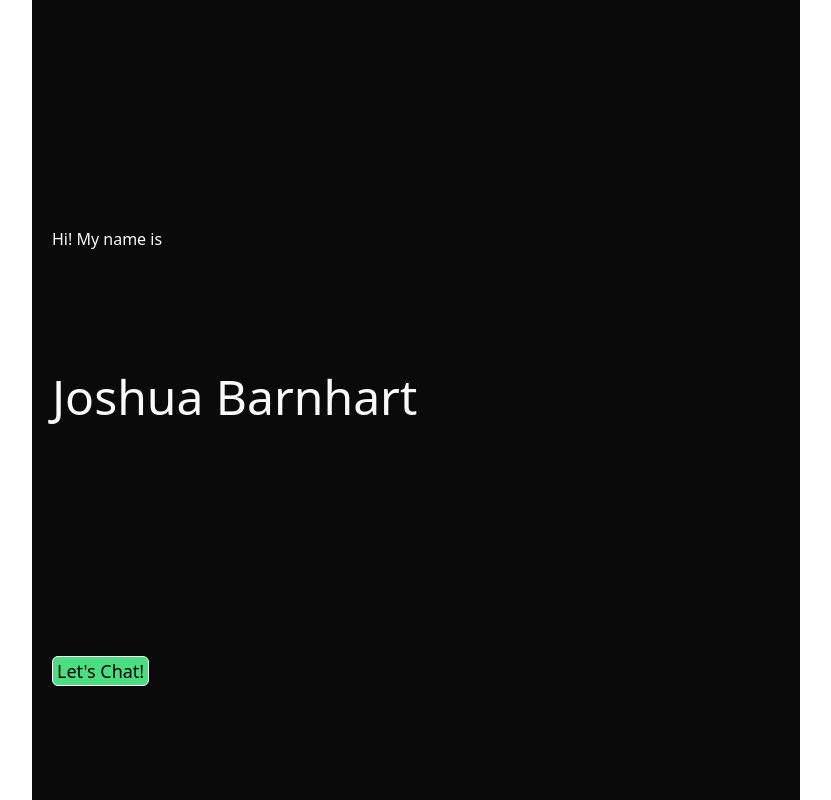
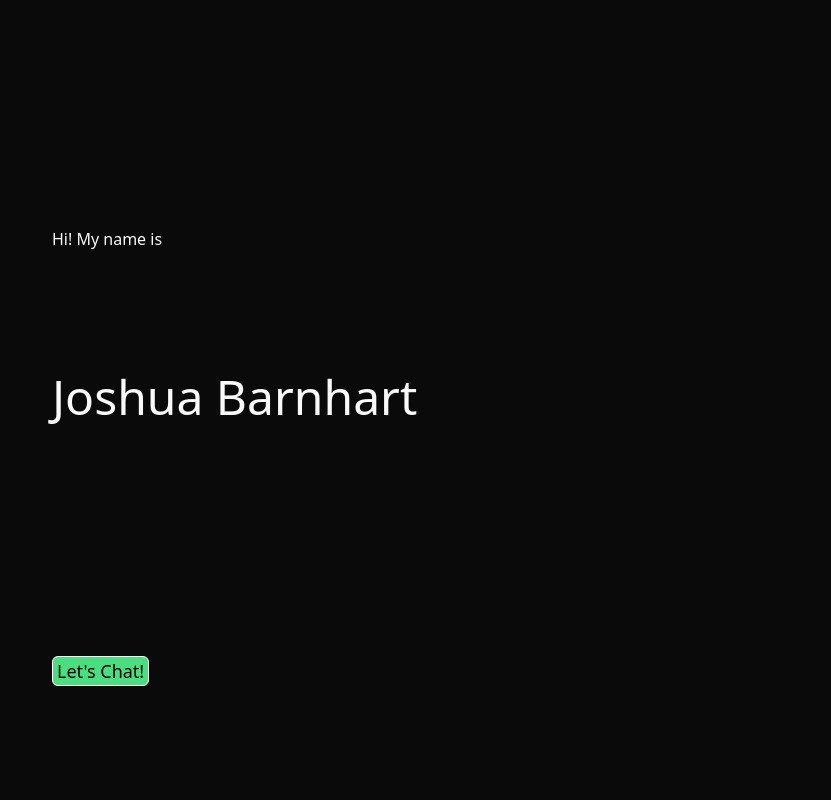
Before and after one commit to jrbarnhart/portfolio, a React (Vite) app: page / in a window 1280 px wide. Shown: the whole page, without its empty margins (224-1055 px from the left). Built offline with nearby package versions, Linux system fonts and the light colour scheme; the HTML template or start-up script is replaced by a standard one.

Commit message:
Remove max w

```diff
--- a/src/Layout.tsx
+++ b/src/Layout.tsx
@@ -7,7 +7,7 @@ import Skills from "./components/Skills/Skills";
 
 const MainLayout = () => {
   return (
-    <main className="justify-self-center grid gap-y-5 h-screen w-screen max-w-[768px] overflow-y-auto">
+    <main className="justify-self-center grid gap-y-5 h-screen w-full overflow-y-auto">
       <Lander />
       <Nav />
       <About />
```
